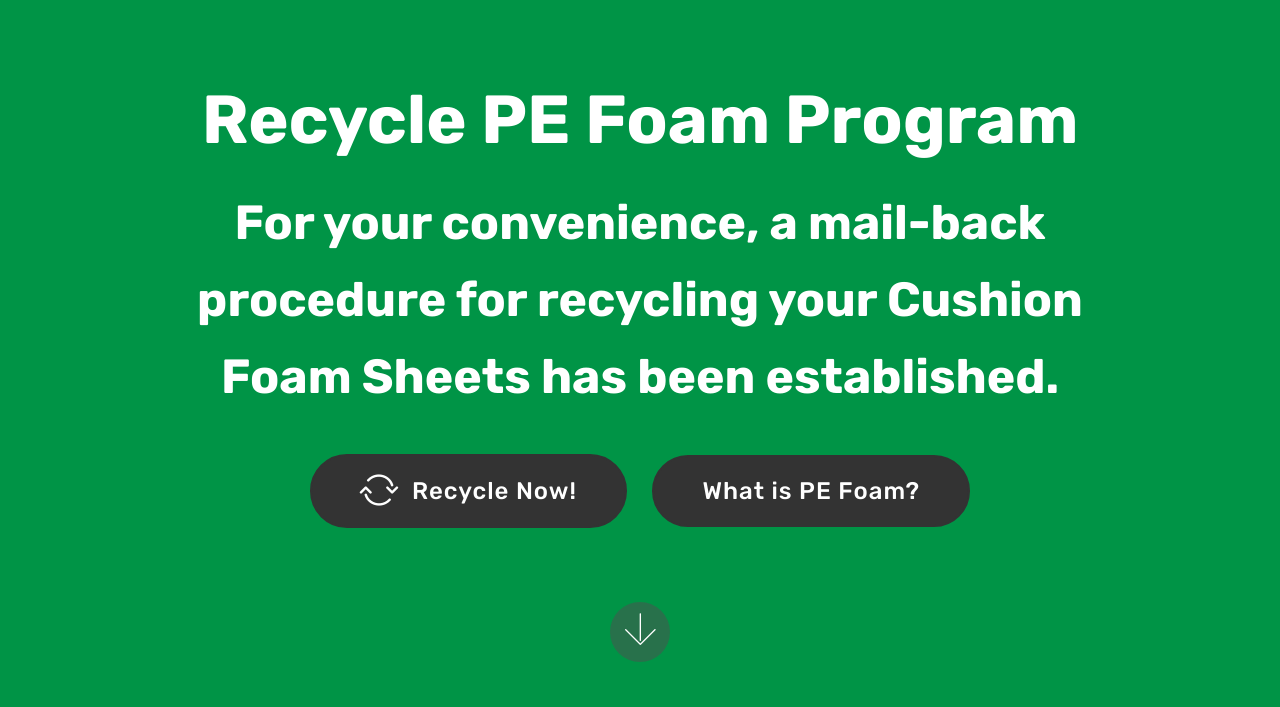
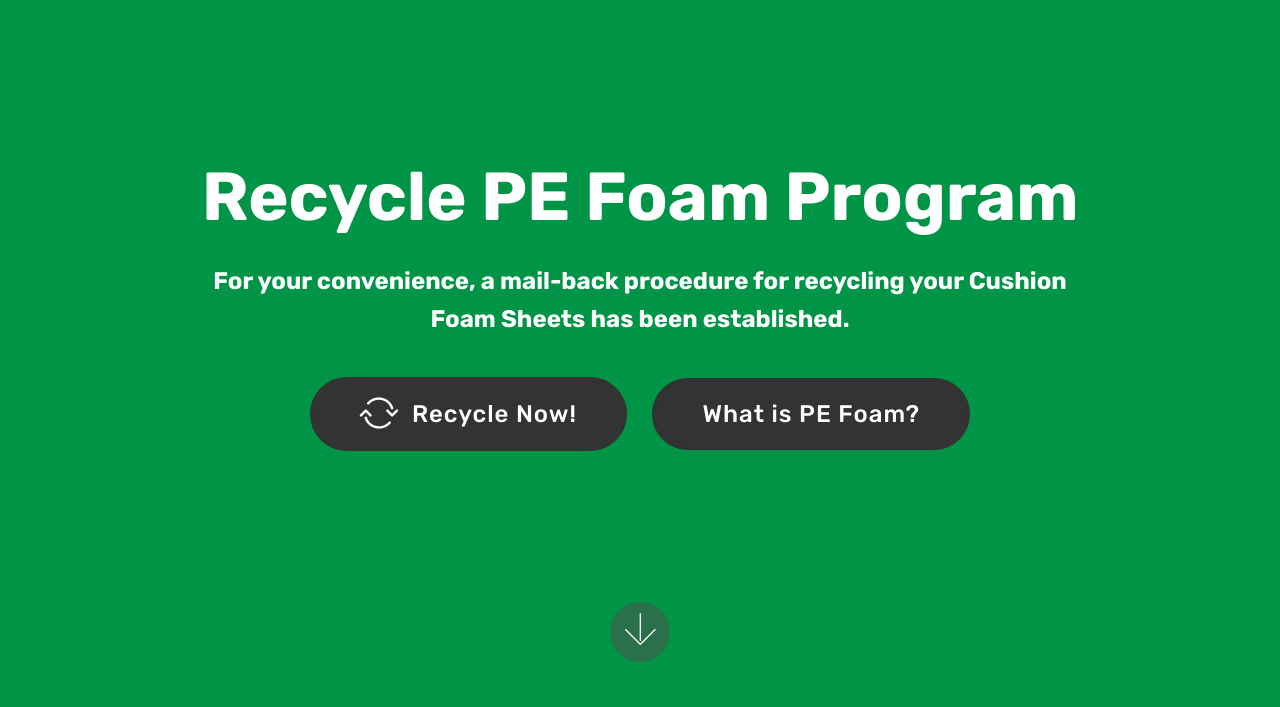
Before and after one commit to smosab/repaks, a plain HTML site: page index.html in a window 1280 px wide. Shown: the part 93-800 px from the top of the page. Drawn offline with Linux system fonts and the light colour scheme; files whose address does not match are found by name.

Commit message:
changes made

```diff
--- a/assets/mobirise/css/mbr-additional.css
+++ b/assets/mobirise/css/mbr-additional.css
@@ -1763,6 +1763,7 @@ body {
 }
 .cid-qKxzREsNz7 H1 {
   color: #ffffff;
+  text-align: center;
 }
 .cid-qKxzREsNz7 DIV {
   color: #ffffff;
--- a/index.html
+++ b/index.html
@@ -65,7 +65,7 @@
     </nav>
 </section>
 
-<section class="engine"><a href="https://mobirise.ws/o">best mobile website builder</a></section><section class="cid-qKxzREsNz7 mbr-fullscreen" id="header2-f">
+<section class="engine"><a href="https://mobirise.ws/q">web page maker download</a></section><section class="cid-qKxzREsNz7 mbr-fullscreen" id="header2-f">
 
 
 
@@ -76,7 +76,7 @@
             <div class="mbr-white col-md-10">
                 <h1 class="mbr-section-title mbr-bold pb-3 mbr-fonts-style display-1">Recycle PE Foam Program</h1>
 
-                <p class="mbr-text pb-3 mbr-fonts-style display-2"><strong>For your convenience, a mail-back procedure for recycling your Cushion Foam Sheets has been established.</strong><br></p>
+                <p class="mbr-text pb-3 mbr-fonts-style display-5"><strong>For your convenience, a mail-back procedure for recycling your Cushion Foam Sheets has been established.</strong><br></p>
                 <div class="mbr-section-btn"><a class="btn btn-md btn-black display-5" href="index.html#tabs4-r"><span class="mbrib-update mbr-iconfont mbr-iconfont-btn"></span>Recycle Now!</a> <a class="btn btn-md btn-black display-5" href="index.html#content4-v">What is PE Foam?</a></div>
             </div>
         </div>
```
Also changed, not shown: 1 other file.
